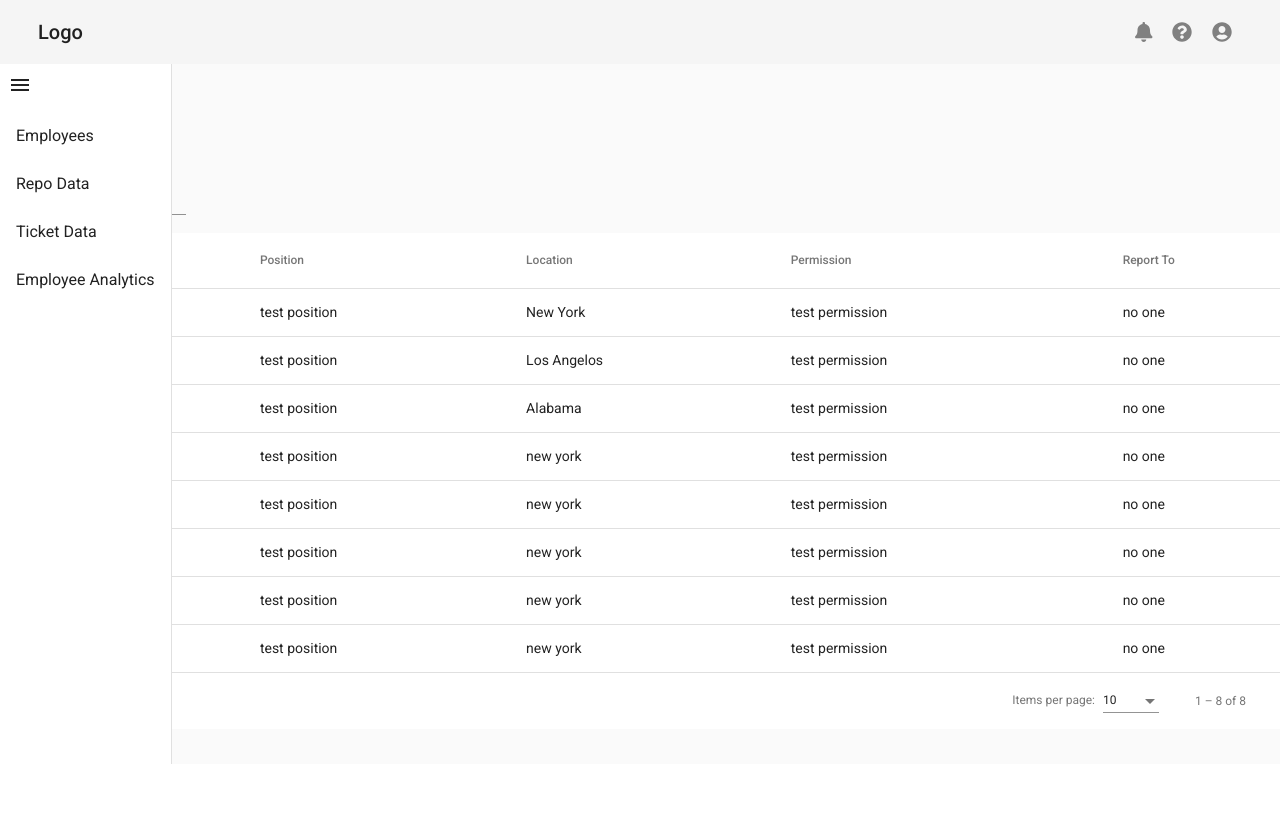
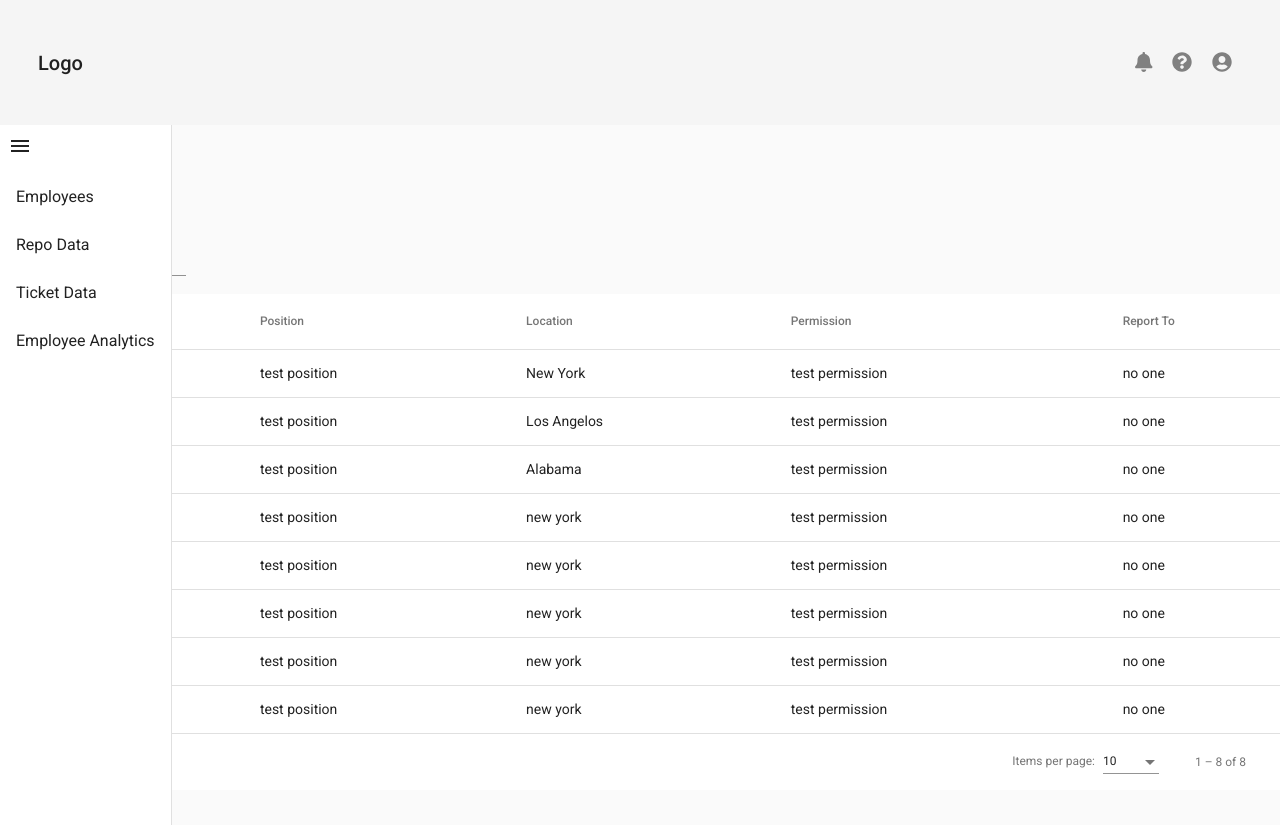
Before and after one commit to razroo/employee-dashboard-angular, an Angular app: page / in a window 1280 px wide. Before the commit the page ends 800 px from the top, so only its background shows below. Built offline with nearby package versions, Linux system fonts and the light colour scheme.

Commit message:
feat: Navbar ( Increase height)

```diff
--- a/apps/employee-dashboard/src/app/app.component.scss
+++ b/apps/employee-dashboard/src/app/app.component.scss
@@ -9,6 +9,7 @@
 .toolbar{
   display:flex;
   justify-content: space-between;
+  height:125px;
 }
 
 .logos{
```
